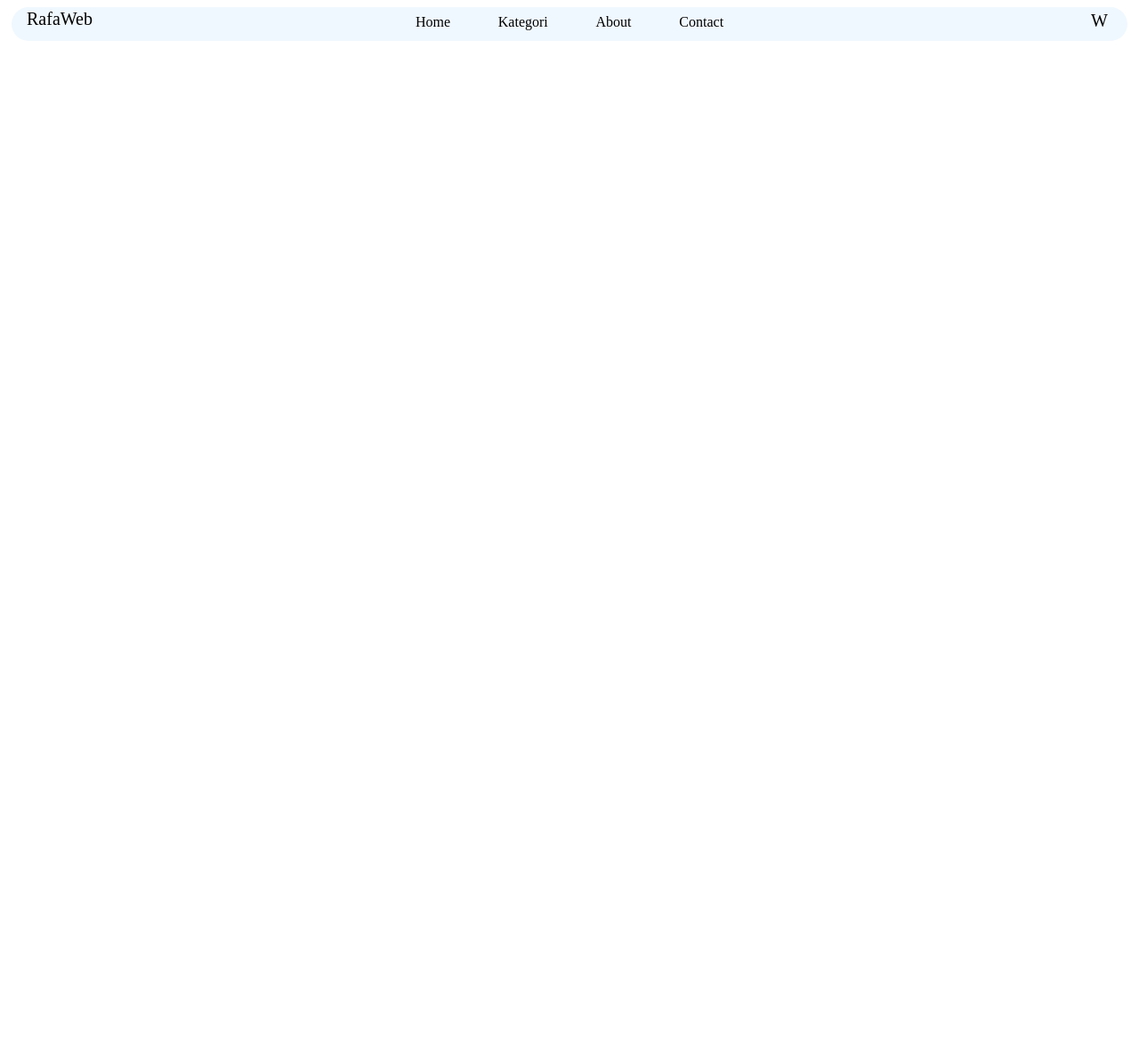
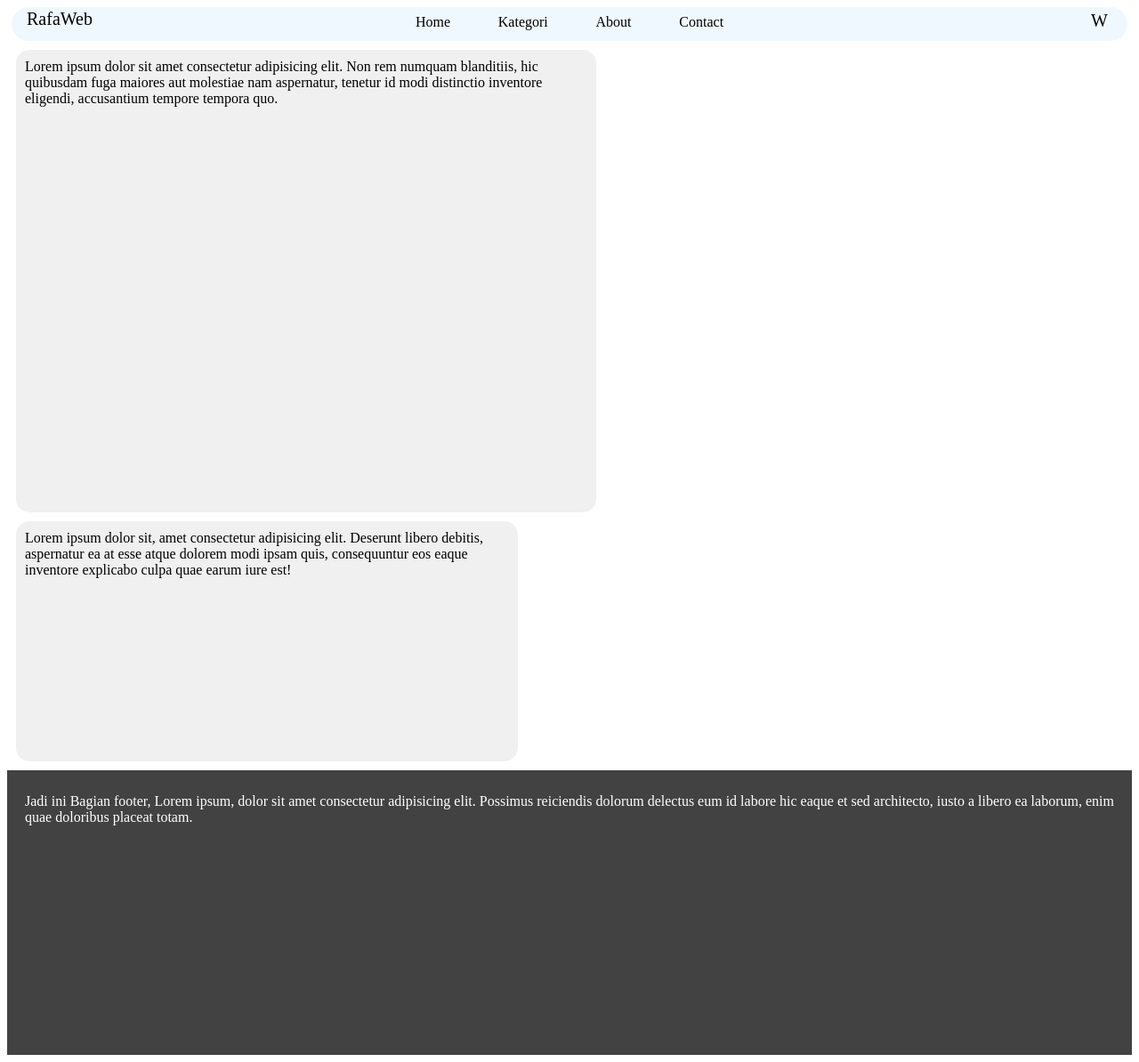
Before and after one commit to R4mFaaaw/FrontEnd-Challenge, a plain HTML site: page index.html in a window 1280 px wide. Shown: the whole page at 89% size. Before the commit the page ends 800 px from the top, so only its background shows below. Drawn offline with Linux system fonts and the light colour scheme.

```diff
--- a/index.html
+++ b/index.html
@@ -17,5 +17,16 @@
         </div>
         <p>W</p>
     </nav>
+    <div class="content">
+        <p>Lorem ipsum dolor sit amet consectetur adipisicing elit. Non rem numquam blanditiis, hic quibusdam fuga maiores aut molestiae nam aspernatur, tenetur id modi distinctio inventore eligendi, accusantium tempore tempora quo.</p>
+    </div>
+    <div class="rangkuman">
+        <p>Lorem ipsum dolor sit, amet consectetur adipisicing elit. Deserunt libero debitis, aspernatur ea at esse atque dolorem modi ipsam quis, consequuntur eos eaque inventore explicabo culpa quae earum iure est!</p>
+    </div>
+    <footer class="footer">
+        <div>
+            <p>Jadi ini Bagian footer, Lorem ipsum, dolor sit amet consectetur adipisicing elit. Possimus reiciendis dolorum delectus eum id labore hic eaque et sed architecto, iusto a libero ea laborum, enim quae doloribus placeat totam.</p>
+        </div>
+    </footer>
 </body>
 </html>
--- a/style.css
+++ b/style.css
@@ -27,6 +27,10 @@ nav .logo{
   position: relative;
   justify-items: center;
 }
+.navbar-nav a:hover{
+  font-size: large;
+  color: #fff;
+}
 nav p{
     position: absolute;
     justify-self: right;
@@ -35,3 +39,31 @@ nav p{
     font-size: 20px;
     right: 25px;
 }
+.content p{
+  max-width: 50%;
+  background-color: rgba(0, 0, 0, 0.057);
+  border-radius: 15px;
+  padding: 10px;
+  position: relative;
+  height: 500px;
+  margin: 10px;
+}
+.rangkuman p{
+  padding: 10px;
+  height: 250px;
+  max-width: 43%;
+  background-color: rgba(0, 0, 0, 0.057);
+  border-radius: 15px;
+  position: relative;
+  right: 0px;
+  margin-right: 10px;
+  margin: 10px;
+}
+.footer{
+  background-color: rgb(67, 66, 66);
+  position: relative;
+  max-width: 100%;
+  height: 300px;
+  color: white;
+  padding: 10px 20px;
+}
```
Also changed, not shown: Web Project/UPI/Semester 1/LTIK/p terakhir.txt.
